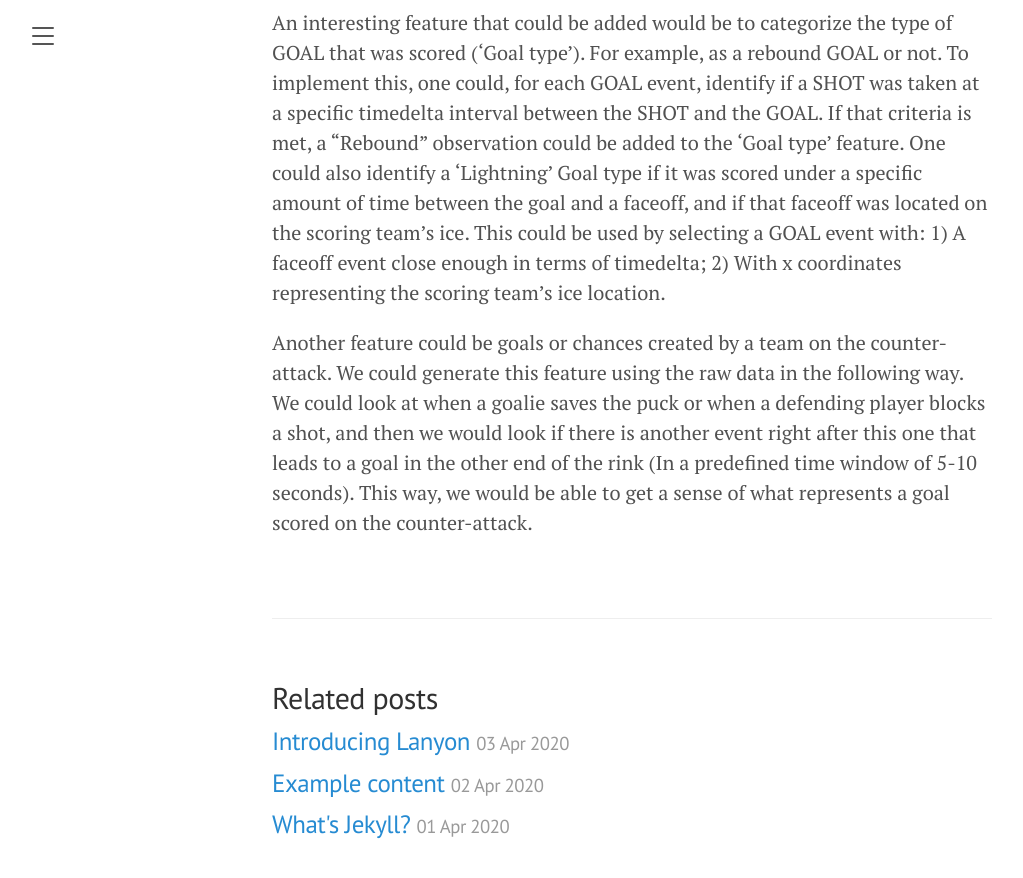
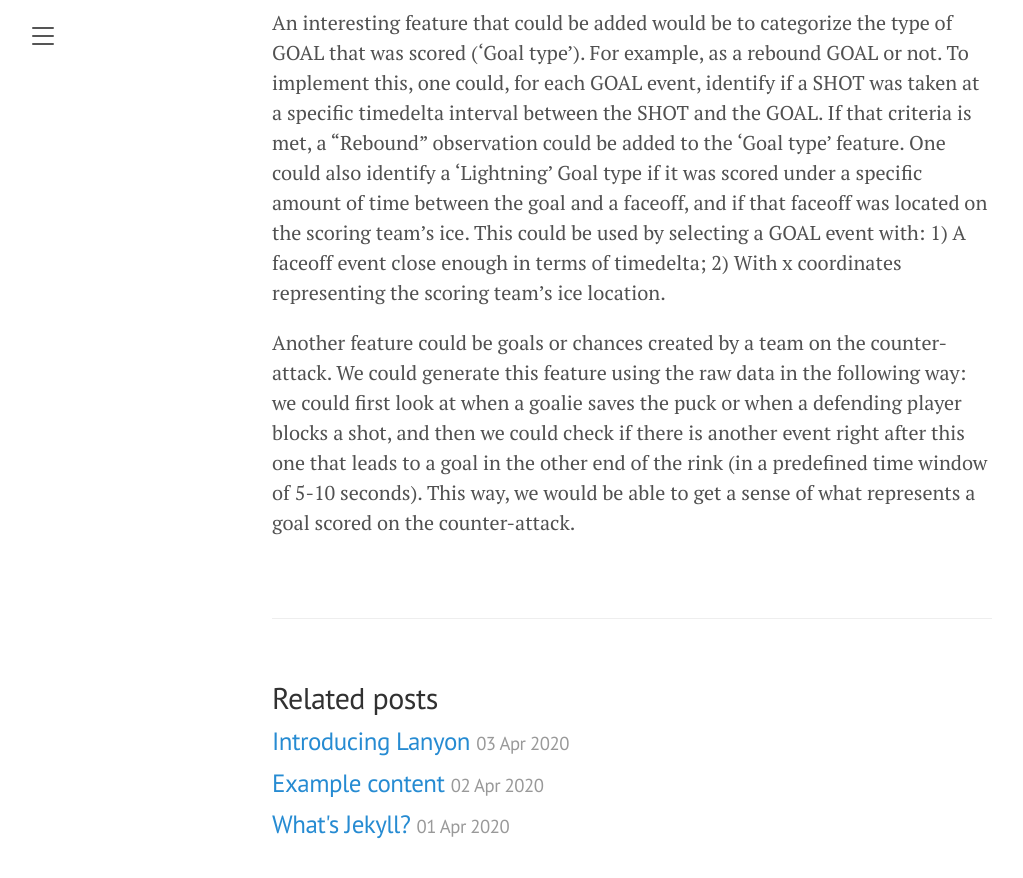
Before and after one commit to jaihon1/IFT6758-Project, a Jekyll site: the page built from blog/_posts/2021-09-28-milestone-1.md, in a window 1280 px wide and 900 px high, scrolled down 7459 px. Shown: the top 878 px of the window, without its empty margins (8-1031 px from the left). Built offline with Jekyll 4.4.1, drawn with Linux system fonts in a browser that asks for light colours.

Commit message:
Update blog/_posts/2021-09-28-milestone-1.md
Co-authored-by: LaurenceMarcotte <48660119+LaurenceMarcotte@users.noreply.github.com>

```diff
--- a/blog/_posts/2021-09-28-milestone-1.md
+++ b/blog/_posts/2021-09-28-milestone-1.md
@@ -141,4 +141,4 @@
 ### Additional Features
 An interesting feature that could be added would be to categorize the type of GOAL that was scored ('Goal type'). For example, as a rebound  GOAL or not. To implement this, one could, for each GOAL event, identify if a SHOT was taken at a specific timedelta interval between the SHOT and the GOAL. If that criteria is met, a "Rebound" observation could be added to the 'Goal type' feature. One could also identify a 'Lightning' Goal type if it was scored under a specific amount of time between the goal and a faceoff, and if that faceoff was located on the scoring team's ice. This could be used by selecting a GOAL event with: 1) A faceoff event close enough in terms of timedelta; 2) With x coordinates representing the scoring team's ice location.
 
-Another feature could be goals or chances created by a team on the counter-attack. We could generate this feature using the raw data in the following way. We could look at when a goalie saves the puck or when a defending player blocks a shot, and then we would look if there is another event right after this one that leads to a goal in the other end of the rink (In a predefined time window of 5-10 seconds). This way, we would be able to get a sense of what represents a goal scored on the counter-attack.
+Another feature could be goals or chances created by a team on the counter-attack. We could generate this feature using the raw data in the following way: we could first look at when a goalie saves the puck or when a defending player blocks a shot, and then we could check if there is another event right after this one that leads to a goal in the other end of the rink (in a predefined time window of 5-10 seconds). This way, we would be able to get a sense of what represents a goal scored on the counter-attack.
```
